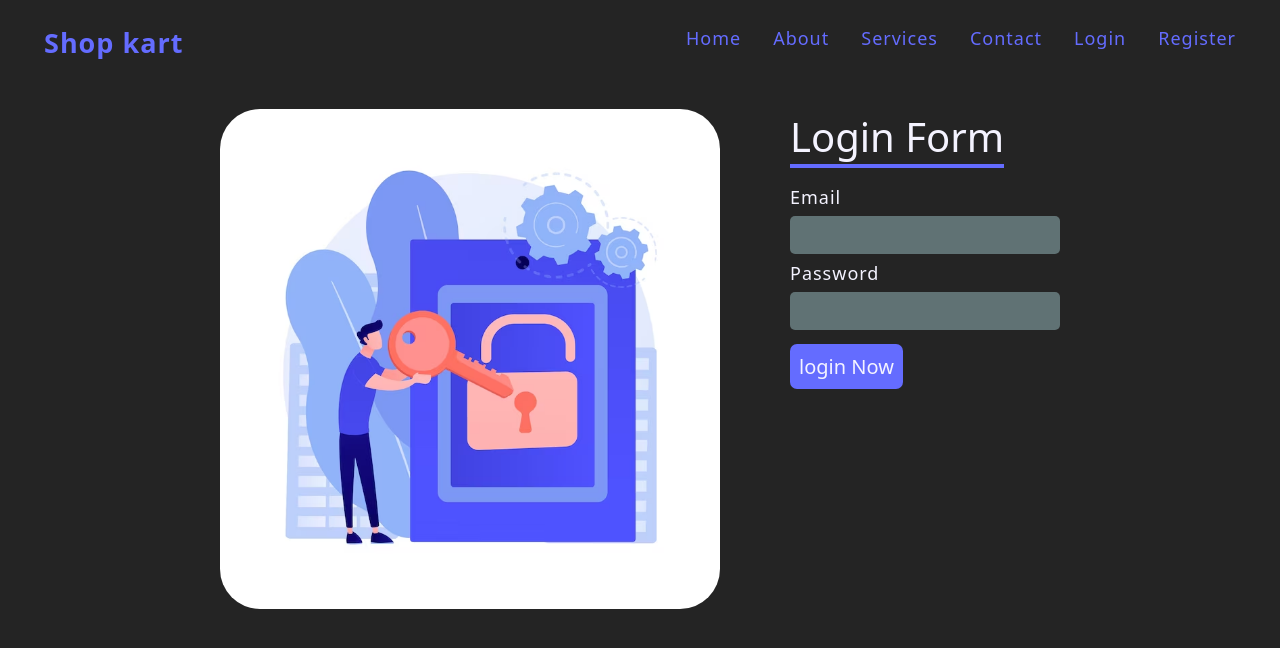
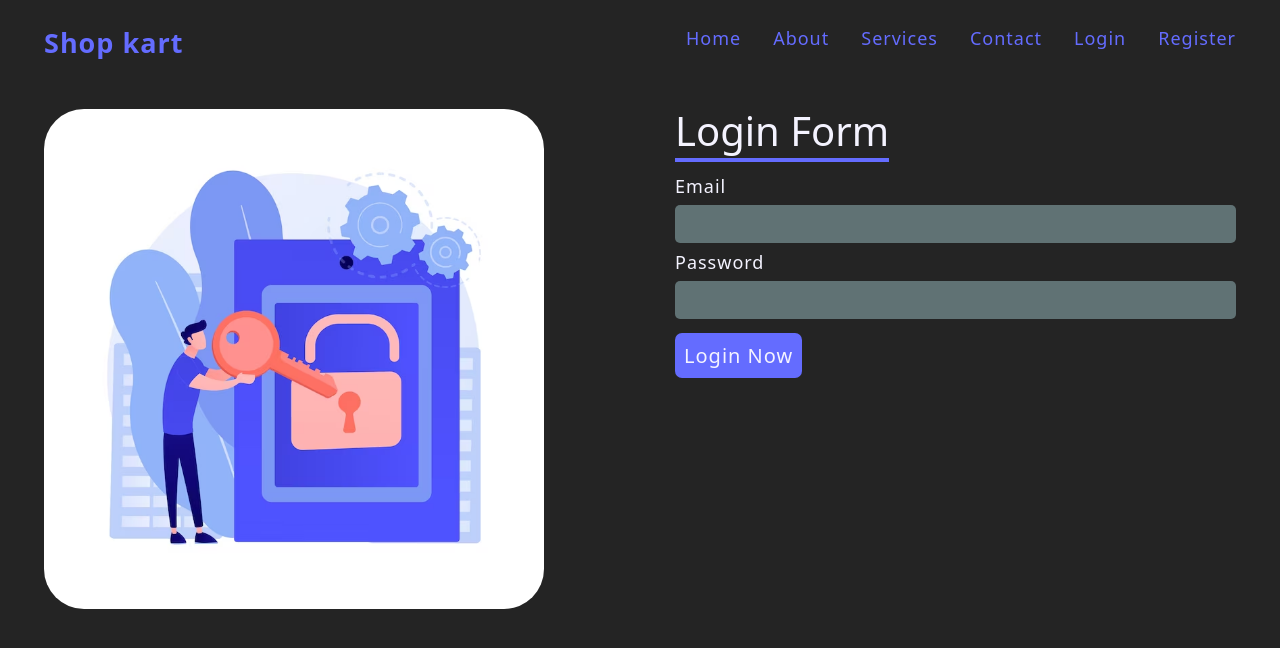
Before and after one commit to Shyam01999/FJP6, a React (Vite) app in the folder pern_series/client/: page /login in a window 1280 px wide. Shown: the top 648 px of the page. Built offline with nearby package versions, Linux system fonts and the light colour scheme.

Commit message:
style template added

```diff
--- a/pern_series/client/src/index.css
+++ b/pern_series/client/src/index.css
@@ -21,6 +21,13 @@ html {
 body {
   background-color: var(--dark-color);
   color: var(--bg-color);
+}
+
+/* base Rule */
+h1{
+font-size: 5.4rem;
+line-height: 1.1;
+font-weight: bold;
 }
 
 p,
--- a/pern_series/client/src/styles/style.css
+++ b/pern_series/client/src/styles/style.css
@@ -1,3 +1,4 @@
+/* layout rule */
 .container {
     max-width: 140rem;
     padding: 2.4rem 4.4rem;
@@ -6,6 +7,70 @@
     justify-content: space-between;
 }
 
+.grid {
+    display: grid;
+    gap: 6.4rem;
+}
+
+.grid-two-cols {
+    grid-template-columns: repeat(2, 1fr);
+}
+
+/* module rule or reuseable component */
+button {
+    text-transform: capitalize;
+    padding: 1rem 2.2rem;
+    font-size: 1.7rem;
+    background-color: var(--btn-color);
+    border-radius: 0.8rem;
+    border: 0.1rem solid transparent;
+    cursor: pointer;
+    letter-spacing: 0.1rem;
+    transition: border-color 0.3s;
+}
+
+.secondary-btn{
+    background-color: transparent;
+    box-shadow: inset 0 0 0 0.2rem var(--btn-color);
+    margin-left: 3.2rem;
+}
+
+/* states rule */
+button:hover{
+    box-shadow: inset 0 0 0 0.2rem var(--bg-color);
+
+}
+
+a:hover, a.active{
+    color: var(--btn-color);
+}
+
+
+/* Hero  Section start */
+.section-hero{
+    & .grid{
+        align-items: center;
+    }
+
+    .hero-content{
+        & p{
+            margin: 2.4rem 0 4.8rem 0;
+            &:first-child{
+                margin: 0 0 1.2rem 0;
+            }
+        }
+    }
+
+    .hero-image{
+        display: flex;
+        justify-content: center;
+        & img{
+            width: 70%;
+            height: auto;
+        }
+    }
+}
+/* Hero  Section end */
 ul {
     display: flex;
     gap: 3.2rem;
@@ -52,7 +117,7 @@ ul li {
     color: var(--bg-color);
 }
 
-.btn-submit{
+.btn-submit {
     border: none;
     cursor: pointer;
     background-color: var(--btn-color);
@@ -60,6 +125,6 @@ ul li {
     font-size: 2rem;
     font-weight: 500;
     padding: 0.9rem;
-    border-radius:0.7rem;
+    border-radius: 0.7rem;
     transition: all 0.3s linear;
 }
```
